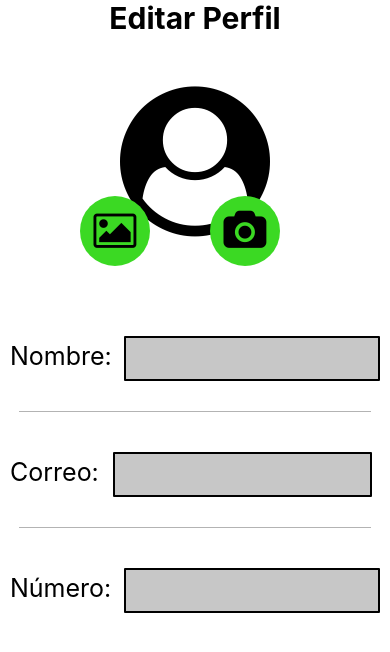
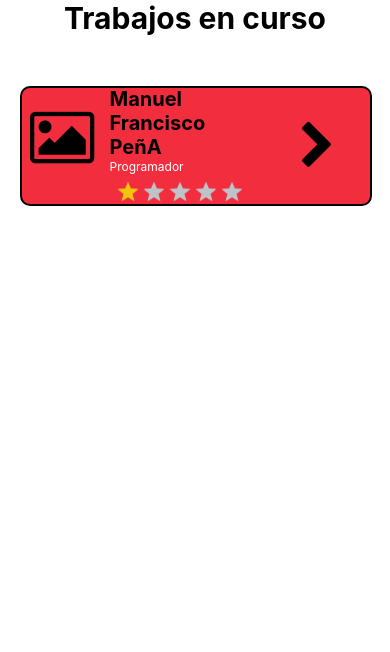
Before and after one commit to martinGM05/Chambapp, a React Native app: screen / in a window 390 px wide. Shown: the top 652 px of the page. Built offline with nearby package versions, Linux system fonts and the light colour scheme.

Commit message:
Screen Trabajos en cursos, el componente CardPopularyPeople se hizo global para ser usado en otras pantallas

```diff
--- a/App.tsx
+++ b/App.tsx
@@ -2,11 +2,13 @@ import { StyleSheet, Text, View } from 'react-native'
 import React from 'react'
 import Principal from './src/screens/Principal'
 import Perfil from './src/screens/Perfil'
+import TrabajosEnCuso from './src/screens/TrabajosEnCuso'
 
 const App = () => {
  return(
+     <TrabajosEnCuso></TrabajosEnCuso>
 //   <Principal></Principal>
-<Perfil></Perfil>
+// <Perfil></Perfil>
  )
 }
 
--- a/src/components/Principal/PopularyPeople.tsx
+++ b/src/components/Principal/CardPopularyPeople.tsx
@@ -3,7 +3,7 @@ import React, { useState } from 'react'
 import { Rating, AirbnbRating } from 'react-native-ratings';
 import Icon from 'react-native-vector-icons/FontAwesome'
 
-const PopularyPeople = (props:dataProps) => {
+const CardPopularyPeople = (props:dataProps) => {
     const [defaultRating, setdefaultRating] = useState(props._rating)
     const [maxRating, setmaxRating] = useState([1, 2, 3, 4, 5])
     const startImgFilled = ''
@@ -39,7 +39,7 @@ interface dataProps{
     _rating:number
 }
 
-export default PopularyPeople
+export default CardPopularyPeople
 
 const styles = StyleSheet.create({
     _containerDataPopularyPeople: {
--- /dev/null
+++ b/src/screens/TrabajosEnCuso.tsx
@@ -0,0 +1,41 @@
+import { StyleSheet, Text, View } from 'react-native'
+import React from 'react'
+import CardPopularyPeople from '../components/Principal/CardPopularyPeople'
+
+const TrabajosEnCuso = () => {
+  return (
+    <View style={styles._ContainerGeneral}>
+        <View style={styles._ContainerTittle}><Text style={styles._textTittlePage}>Trabajos en curso</Text></View>
+        <View style={styles._containerCardUser}>
+      <CardPopularyPeople _image='' _name='Manuel Francisco PeñA' _job='Programador' _rating={1}></CardPopularyPeople>
+    </View>
+    </View>
+  )
+}
+
+export default TrabajosEnCuso
+
+const styles = StyleSheet.create({
+    _ContainerGeneral:{
+        flex:1,
+
+
+    },
+    _containerCardUser:{
+        marginTop: 50,
+        marginLeft: 20,
+        height: 'auto',
+
+
+    },
+    _ContainerTittle: {
+        alignItems: 'center'
+    },
+    _textTittlePage: {
+        fontSize: 30,
+        color: '#000',
+        fontWeight: 'bold',
+        justifyContent: 'center'
+    }
+
+})
```
Also changed, not shown: src/screens/Principal.tsx (+10 -9 lines).
